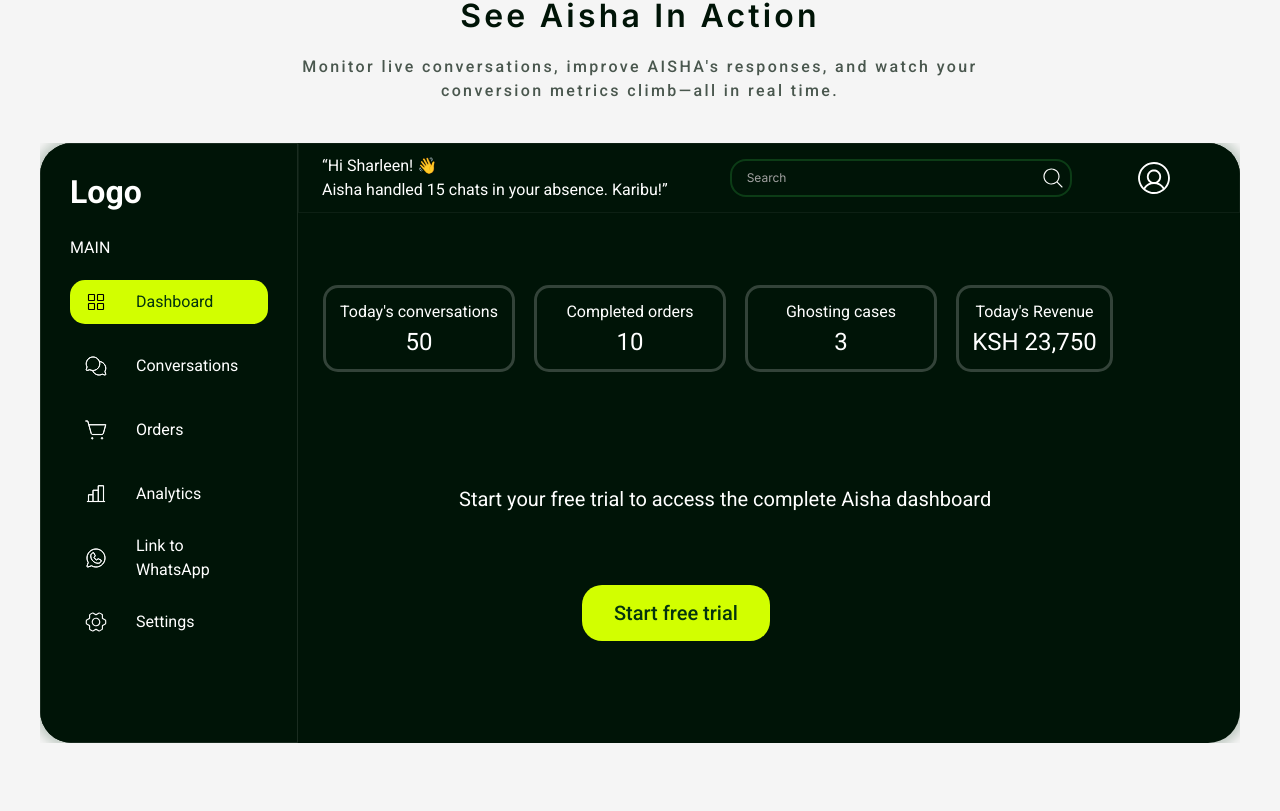
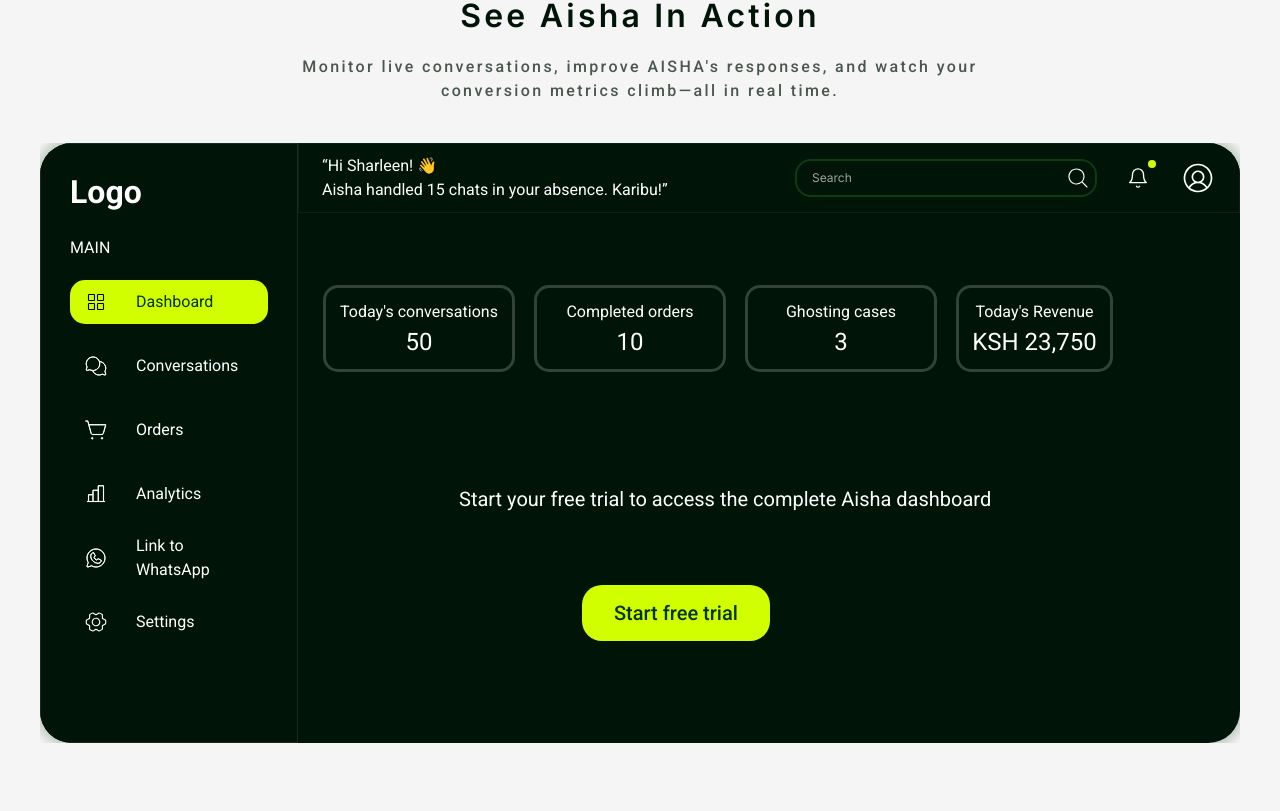
Before and after one commit to Evarline/Aisha, a Next.js app: page / in a window 1280 px wide. Shown: the part 2909-3720 px from the top of the page. Built offline with nearby package versions, Linux system fonts and the light colour scheme.

Commit message:
update on the mobile ui

```diff
--- a/components/layout/Footer.tsx
+++ b/components/layout/Footer.tsx
@@ -15,11 +15,11 @@ export default function Footer() {
         <div className="w-full max-w-[1360px] h-[4px] bg-[#D2FF00] shadow-[0_0_4px_#D2FF00]" />
       </div>
 
-      <div className="w-full max-w-[1360px] mx-auto px-6 md:px-10 pb-16 flex flex-col gap-10 md:gap-16 lg:flex-row lg:justify-center lg:items-start lg:gap-32 z-10">
+      <div className="relative z-10 w-full max-w-[1360px] mx-auto px-6 md:px-10 pb-16 flex flex-col gap-10 md:gap-16 lg:flex-row lg:justify-center lg:items-start lg:gap-32">
 
         {/* Left Section (Brand & Socials) */}
-        <div className="flex flex-col justify-start items-start gap-8 w-full lg:w-fit shrink-0 max-w-[368px]">
-          <div className="flex flex-col gap-3">
+        <div className="flex flex-col justify-start items-center lg:items-start gap-8 w-full lg:w-fit shrink-0 lg:max-w-[368px]">
+          <div className="flex flex-col gap-3 text-center lg:text-left">
             <h2 className="text-white text-4xl font-bold font-['Nunito'] drop-shadow-[0_0_10px_rgba(255,255,255,0.80)]">
               Aisha
             </h2>
@@ -31,22 +31,22 @@ export default function Footer() {
           {/* Social Icons */}
           <div className="flex flex-wrap items-center gap-6 mt-4">
             <a href="#" className="w-6 h-6 relative hover:opacity-80 transition-opacity flex justify-center items-center">
-              <Image src="/Icons/Vector.svg" alt="Instagram" width={20} height={20} className="invert brightness-0" />
+              <Image src="/Icons/Vector.svg" alt="Instagram" width={20} height={20} style={{ filter: "brightness(0) invert(1)" }} />
             </a>
             <a href="#" className="w-6 h-6 relative hover:opacity-80 transition-opacity flex justify-center items-center">
-              <Image src="/Icons/Vector-1.svg" alt="X / Twitter" width={20} height={20} className="invert brightness-0" />
+              <Image src="/Icons/Vector-1.svg" alt="X / Twitter" width={20} height={20} style={{ filter: "brightness(0) invert(1)" }} />
             </a>
             <a href="#" className="w-6 h-6 relative hover:opacity-80 transition-opacity flex justify-center items-center">
-              <Image src="/Icons/Vector-2.svg" alt="Social 3" width={20} height={20} className="invert brightness-0" />
+              <Image src="/Icons/Vector-2.svg" alt="Social 3" width={20} height={20} style={{ filter: "brightness(0) invert(1)" }} />
             </a>
             <a href="#" className="w-6 h-6 relative hover:opacity-80 transition-opacity flex justify-center items-center">
-              <Image src="/Icons/FacebookLogo.svg" alt="Facebook" width={20} height={20} className="invert brightness-0" />
+              <Image src="/Icons/FacebookLogo.svg" alt="Facebook" width={20} height={20} style={{ filter: "brightness(0) invert(1)" }} />
             </a>
             <a href="#" className="w-6 h-6 relative hover:opacity-80 transition-opacity flex justify-center items-center">
-              <Image src="/Icons/LinkedinLogo.svg" alt="LinkedIn" width={20} height={20} className="invert brightness-0" />
+              <Image src="/Icons/LinkedinLogo.svg" alt="LinkedIn" width={20} height={20} style={{ filter: "brightness(0) invert(1)" }} />
             </a>
             <a href="#" className="w-6 h-6 relative hover:opacity-80 transition-opacity flex justify-center items-center">
-              <Image src="/Icons/GithubLogo.svg" alt="Github" width={20} height={20} className="invert brightness-0" />
+              <Image src="/Icons/GithubLogo.svg" alt="Github" width={20} height={20} style={{ filter: "brightness(0) invert(1)" }} />
             </a>
           </div>
         </div>
@@ -56,7 +56,7 @@ export default function Footer() {
 
           {/* Column 1: Data logs */}
           <div className="flex flex-col gap-4">
-            <h3 className="text-[#D2FF00] text-sm font-medium font-['Roboto'] leading-[30px]">
+            <h3 className="text-white text-sm font-medium font-['Roboto'] leading-[30px]">
               Data logs
             </h3>
             <ul className="flex flex-col gap-2">
@@ -69,7 +69,7 @@ export default function Footer() {
 
           {/* Column 2: Solution */}
           <div className="flex flex-col gap-4">
-            <h3 className="text-[#D2FF00] text-sm font-medium font-['Roboto'] leading-[30px]">
+            <h3 className="text-white text-sm font-medium font-['Roboto'] leading-[30px]">
               Solution
             </h3>
             <ul className="flex flex-col gap-2">
@@ -83,7 +83,7 @@ export default function Footer() {
 
           {/* Column 3: Company */}
           <div className="flex flex-col gap-4 w-[128px]">
-            <h3 className="text-[#D2FF00] text-sm font-medium font-['Roboto'] leading-[30px]">
+            <h3 className="text-white text-sm font-medium font-['Roboto'] leading-[30px]">
               Company
             </h3>
             <ul className="flex flex-col gap-2">
@@ -96,7 +96,7 @@ export default function Footer() {
           {/* Column 4: System Status */}
           <div className="flex flex-col w-[227px] pl-0 lg:pl-4">
             <div className="flex items-center gap-[15px] mb-4">
-              <h3 className="text-[#D2FF00] text-sm font-medium font-['Roboto'] leading-[30px]">
+              <h3 className="text-white text-sm font-medium font-['Roboto'] leading-[30px]">
                 System Status
               </h3>
               <div className="w-5 h-5 bg-[#D2FF00] rounded-full shadow-[0_0_10px_#D2FF00] border-2 border-[#D2FF00] animate-pulse" />
--- a/components/sections/DashboardDemo.tsx
+++ b/components/sections/DashboardDemo.tsx
@@ -223,9 +223,9 @@ export default function DashboardDemo() {
                   width: 942,
                   height: 70,
                   paddingLeft: 24,
-                  paddingRight: 70,
+                  paddingRight: 24,
                   background: "#001407",
-                  gap: 63,
+                  gap: 24,
                   outline: "1px rgba(255,255,255,0.05) solid",
                   outlineOffset: "-1px",
                 }}
@@ -234,10 +234,11 @@ export default function DashboardDemo() {
                   &ldquo;Hi Sharleen! 👋<br />
                   <span className="whitespace-nowrap">Aisha handled 15 chats in your absence. Karibu!&rdquo;</span>
                 </p>
+                {/* Search Bar */}
                 <div
                   className="relative shrink-0 overflow-hidden"
                   style={{
-                    width: 340,
+                    width: 300,
                     height: 36,
                     background: "#001407",
                     borderRadius: 15,
@@ -252,7 +253,16 @@ export default function DashboardDemo() {
                     <img src="/Icons/MagnifyingGlass.svg" alt="Search" className="w-[24px] h-[24px] object-contain" style={{ filter: "brightness(0) invert(1)" }} />
                   </div>
                 </div>
-                <div className="shrink-0 flex items-center justify-center" style={{ width: 40, height: 40 }}>
+                {/* Notification Bell */}
+                <div className="relative shrink-0 flex items-center justify-center" style={{ width: 36, height: 36 }}>
+                  <svg width="22" height="22" viewBox="0 0 24 24" fill="none">
+                    <path d="M18 8A6 6 0 0 0 6 8c0 7-3 9-3 9h18s-3-2-3-9" stroke="white" strokeWidth="1.5" strokeLinecap="round" strokeLinejoin="round" />
+                    <path d="M13.73 21a2 2 0 0 1-3.46 0" stroke="white" strokeWidth="1.5" strokeLinecap="round" strokeLinejoin="round" />
+                  </svg>
+                  <div className="absolute top-0 right-0 w-[8px] h-[8px] bg-[#D2FF00] rounded-full" />
+                </div>
+                {/* User Avatar */}
+                <div className="shrink-0 flex items-center justify-center" style={{ width: 36, height: 36 }}>
                   <img src="/Icons/UserCircle.svg" alt="User" className="w-full h-full object-contain" style={{ filter: "brightness(0) invert(1)" }} />
                 </div>
               </div>
--- a/components/sections/Hero.tsx
+++ b/components/sections/Hero.tsx
@@ -76,7 +76,7 @@ export default function Hero() {
         {/* Visual Ecosystem */}
         <ScrollReveal variant="zoomIn" delay={0.3} duration={1} className="w-full lg:flex-1 -mt-4 md:mt-0">
         <div className="w-full mx-auto flex flex-col items-center justify-center h-[300px] sm:h-[360px] lg:h-[440px] pointer-events-none select-none overflow-hidden">
-          <div className="relative shrink-0 w-[480px] sm:w-[580px] lg:w-[680px] h-[300px] sm:h-[360px] lg:h-[440px] origin-center scale-[0.52] sm:scale-[0.62] md:scale-[0.68] lg:scale-[0.7]">
+          <div className="relative shrink-0 w-[680px] h-[440px] origin-center scale-[0.52] sm:scale-[0.62] md:scale-[0.68] lg:scale-[0.7]">
 
           {/* Vector 14 — single thin data path with lime glow */}
           <svg
```
